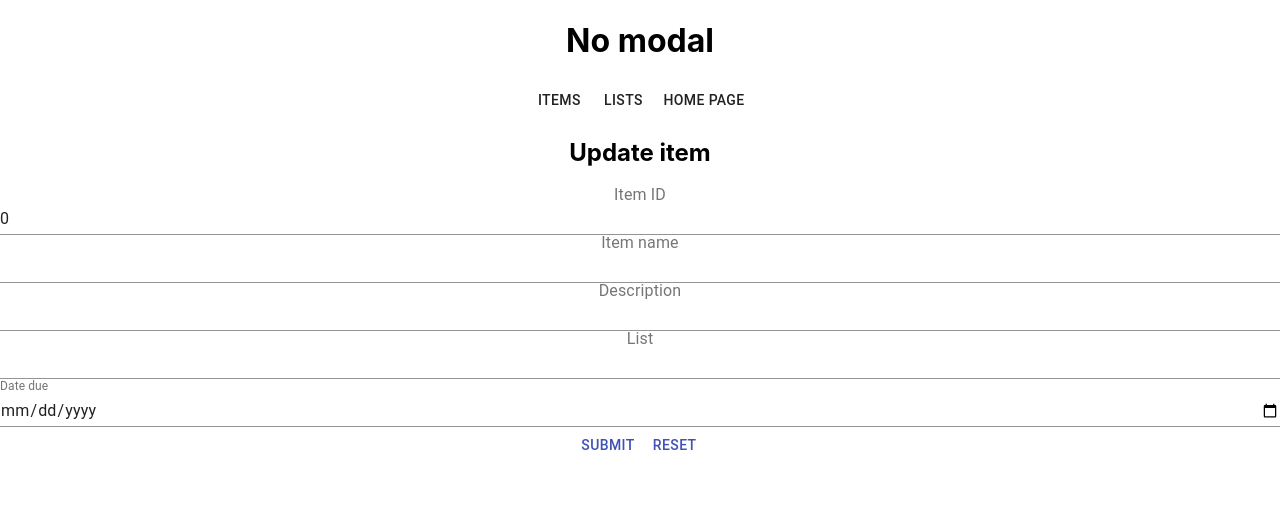
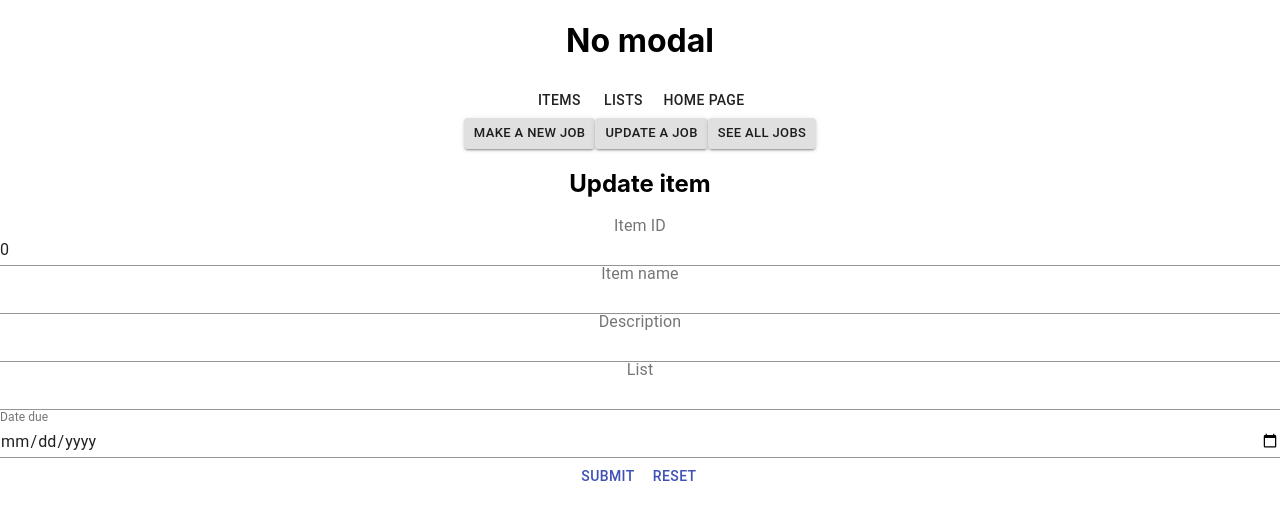
Before and after one commit to KDiggory/to-do-list-app, a React (Create React App) app: page /update in a window 1280 px wide. Shown: the top 520 px of the page. Built offline with nearby package versions, Linux system fonts and the light colour scheme.

Commit message:
item stuff all mostly working

```diff
--- a/src/components/CreateItem.tsx
+++ b/src/components/CreateItem.tsx
@@ -14,6 +14,8 @@ import Nav from './Nav';
 import Modal from '@mui/material/Modal';
 import Success from './Success';
 import Warning from './Warning';
+import { Container } from '@material-ui/core';
+import ItemCard from './ItemCard';
 
 
 interface IAppProps {
@@ -29,6 +31,16 @@ const CreateItem : React.FunctionComponent<IAppProps> = () => {
     const [showSuccessModal, setShowSuccessModal] = useState<boolean>(false)
     const [showWarningModal, setShowWarningModal] = useState<boolean>(false)
 
+      // state to store the data we get from the back end
+   const [items, setItems] = useState<any[]>([])
+
+   // State to check if the API has errored
+   const [error, setError] = useState(null);
+
+   // State to check if the data has loaded
+   const [loaded, setLoaded] = useState(false);
+
+
     interface newItem {
         name: String,
         description: String,
@@ -37,6 +49,31 @@ const CreateItem : React.FunctionComponent<IAppProps> = () => {
           id: Number | undefined
         }
     }
+
+    const newitem = () => {
+      window.location.href = '/newitem'
+  }
+
+  const update = () => {
+      window.location.href = '/update'
+  }
+
+  const seeAll = () => {
+      console.log('in seeAll function');
+  axios
+    .get('http://localhost:8080/getAll')
+    .then((response) => {
+      console.log('after axios req');
+      // console.log(response);
+      setItems(response.data);
+      setLoaded(true);
+      console.log(loaded);
+      console.log("Got results, page should load.");
+    })
+    .catch((error) => {
+      console.log(error);
+    });
+  }
 
     const submit = () => {
        const newItem: newItem = {
@@ -86,6 +123,9 @@ const CreateItem : React.FunctionComponent<IAppProps> = () => {
        <h1> success modal</h1>
          <Nav>
           </Nav>
+          <Button variant="contained" size="small" onClick={newitem} > Make a new job </Button>
+        <Button variant="contained" size="small" onClick={update} > Update a job </Button>
+        <Button variant="contained" size="small" onClick={seeAll} > See all jobs </Button>
           <FormGroup>
               <h2> Showing the Items page </h2>
   <InputLabel htmlFor="itemName">Name</InputLabel>
@@ -124,6 +164,17 @@ const CreateItem : React.FunctionComponent<IAppProps> = () => {
 
     <Button color="primary" onClick={() => submit()} >Submit</Button>
     <Button color="primary" onClick={() => resetForm()}>Reset</Button>
+    <Container
+        id="grid">
+           {items.map((item) => {
+               console.log(item);
+              return (
+                  <div>
+
+               <ItemCard  itemName={item.name} itemDescription={item.description} itemDate={item.date} id={item.id} list_id={item.list_id} ></ItemCard>
+               </div>
+            )})}
+      </Container>
     </div>
       ) } else if (showWarningModal === true ) {
         return (
@@ -132,6 +183,9 @@ const CreateItem : React.FunctionComponent<IAppProps> = () => {
             <Warning/>
          <Nav>
           </Nav>
+          <Button variant="contained" size="small" onClick={newitem} > Make a new job </Button>
+        <Button variant="contained" size="small" onClick={update} > Update a job </Button>
+        <Button variant="contained" size="small" onClick={seeAll} > See all jobs </Button>
           <FormGroup>
               <h2> Showing the Items page </h2>
   <InputLabel htmlFor="itemName">Name</InputLabel>
@@ -170,6 +224,17 @@ const CreateItem : React.FunctionComponent<IAppProps> = () => {
 
     <Button color="primary" onClick={() => submit()} >Submit</Button>
     <Button color="primary" onClick={() => resetForm()}>Reset</Button>
+    <Container
+        id="grid">
+           {items.map((item) => {
+               console.log(item);
+              return (
+                  <div>
+
+               <ItemCard  itemName={item.name} itemDescription={item.description} itemDate={item.date} id={item.id} list_id={item.list_id} ></ItemCard>
+               </div>
+            )})}
+      </Container>
     </div>
         )
       } else {
@@ -179,6 +244,9 @@ const CreateItem : React.FunctionComponent<IAppProps> = () => {
                 <Warning/>
              <Nav>
               </Nav>
+              <Button variant="contained" size="small" onClick={newitem} > Make a new job </Button>
+        <Button variant="contained" size="small" onClick={update} > Update a job </Button>
+        <Button variant="contained" size="small" onClick={seeAll} > See all jobs </Button>
               <FormGroup>
                   <h2> Showing the Items page </h2>
       <InputLabel htmlFor="itemName">Name</InputLabel>
@@ -217,6 +285,17 @@ const CreateItem : React.FunctionComponent<IAppProps> = () => {
 
         <Button color="primary" onClick={() => submit()} >Submit</Button>
         <Button color="primary" onClick={() => resetForm()}>Reset</Button>
+        <Container
+        id="grid">
+           {items.map((item) => {
+               console.log(item);
+              return (
+                  <div>
+
+               <ItemCard  itemName={item.name} itemDescription={item.description} itemDate={item.date} id={item.id} list_id={item.list_id} ></ItemCard>
+               </div>
+            )})}
+      </Container>
         </div>
         )
       }
--- a/src/components/ItemCard.tsx
+++ b/src/components/ItemCard.tsx
@@ -31,6 +31,23 @@ const ItemCard: React.FunctionComponent<IAppProps> = (props) => {
 
     const [idDel, setIdDel] = useState<Number>();
     const [idUpdate, setIdUpdate] = useState<Number>();
+    const [deleted, setDeleted] = useState<boolean>(false);
+
+// use effect so that when idDel state is set with the id, it will delete that id
+    useEffect(() => {
+        console.log('should get to here')
+        axios.delete(`http://localhost:8080/deleteItems/${idDel}`)
+        .then(() => {
+          console.log('item deleted');
+        })
+        .catch(()=> {
+
+        });
+    },[idDel]);
+    // would be good to get a re-render after deletion
+
+
+
 
 
         return (
@@ -57,12 +74,9 @@ const ItemCard: React.FunctionComponent<IAppProps> = (props) => {
                 <Typography >
                  <h5> List ID: cant get this working</h5>
                 </Typography>
-                </CardContent>
-                {/* <CardActions style={{justifyContent: 'center'}}>
                 <Button variant="contained" size="small" onClick={() => setIdUpdate(props.id)} href="/update"> Update </Button>
                 <Button variant="contained" color="error" size="small" onClick={() => setIdDel(props.id)}> Delete </Button>
-                 </CardActions> */}
-
+                </CardContent>
                  </Card>
                  </Grid>
             )
--- a/src/components/UpdateItem.tsx
+++ b/src/components/UpdateItem.tsx
@@ -12,6 +12,8 @@ import { useEffect, useState } from "react";
 import Nav from './Nav';
 import Success from './Success';
 import Warning from './Warning';
+import { Container } from '@material-ui/core';
+import ItemCard from './ItemCard';
 
 interface IAppProps {
 }
@@ -36,7 +38,39 @@ const UpdateItem: React.FunctionComponent<IAppProps> = () => {
 
     const [showSuccessModal, setShowSuccessModal] = useState<boolean>(false)
     const [showWarningModal, setShowWarningModal] = useState<boolean>(false)
+ // state to store the data we get from the back end
+ const [items, setItems] = useState<any[]>([])
 
+ // State to check if the API has errored
+ const [error, setError] = useState(null);
+
+ // State to check if the data has loaded
+ const [loaded, setLoaded] = useState(false);
+
+    const newitem = () => {
+      window.location.href = '/newitem'
+  }
+
+  const update = () => {
+      window.location.href = '/update'
+  }
+
+  const seeAll = () => {
+      console.log('in seeAll function');
+  axios
+    .get('http://localhost:8080/getAll')
+    .then((response) => {
+      console.log('after axios req');
+      // console.log(response);
+      setItems(response.data);
+      setLoaded(true);
+      console.log(loaded);
+      console.log("Got results, page should load.");
+    })
+    .catch((error) => {
+      console.log(error);
+    });
+  }
     const submit = () => {
       const toUpdate: toUpdate = {
           itemId: itemId,
@@ -84,6 +118,9 @@ const UpdateItem: React.FunctionComponent<IAppProps> = () => {
      <Success/>
      <h1> success modal</h1>
         <Nav></Nav>
+        <Button variant="contained" size="small" onClick={newitem} > Make a new job </Button>
+        <Button variant="contained" size="small" onClick={update} > Update a job </Button>
+        <Button variant="contained" size="small" onClick={seeAll} > See all jobs </Button>
 <FormGroup>
   <h2> Update item</h2>
   <InputLabel htmlFor="itemId">Item ID</InputLabel>
@@ -128,13 +165,26 @@ const UpdateItem: React.FunctionComponent<IAppProps> = () => {
 
     <Button color="primary" onClick={() => submit()} >Submit</Button>
     <Button color="primary" onClick={() => reset()}>Reset</Button>
+    <Container
+        id="grid">
+           {items.map((item) => {
+               console.log(item);
+              return (
+                  <div>
+
+               <ItemCard  itemName={item.name} itemDescription={item.description} itemDate={item.date} id={item.id} list_id={item.list_id} ></ItemCard>
+               </div>
+            )})}
+      </Container>
       </div>
    );} else if ( showWarningModal === true) {
      return (
        <div>
        <h1> warning modal</h1>
       <Nav></Nav>
-
+      <Button variant="contained" size="small" onClick={newitem} > Make a new job </Button>
+        <Button variant="contained" size="small" onClick={update} > Update a job </Button>
+        <Button variant="contained" size="small" onClick={seeAll} > See all jobs </Button>
       <FormGroup>
       <h2> Update item</h2>
         <InputLabel htmlFor="itemId">Item ID</InputLabel>
@@ -179,6 +229,17 @@ const UpdateItem: React.FunctionComponent<IAppProps> = () => {
 
           <Button color="primary" onClick={() => submit()} >Submit</Button>
           <Button color="primary" onClick={() => reset()}>Reset</Button>
+          <Container
+        id="grid">
+           {items.map((item) => {
+               console.log(item);
+              return (
+                  <div>
+
+               <ItemCard  itemName={item.name} itemDescription={item.description} itemDate={item.date} id={item.id} list_id={item.list_id} ></ItemCard>
+               </div>
+            )})}
+      </Container>
             </div>
      )
    } else {
@@ -186,6 +247,9 @@ const UpdateItem: React.FunctionComponent<IAppProps> = () => {
         <div>
         <h1> No modal</h1>
        <Nav></Nav>
+       <Button variant="contained" size="small" onClick={newitem} > Make a new job </Button>
+        <Button variant="contained" size="small" onClick={update} > Update a job </Button>
+        <Button variant="contained" size="small" onClick={seeAll} > See all jobs </Button>
 
        <FormGroup>
        <h2> Update item</h2>
@@ -231,6 +295,17 @@ const UpdateItem: React.FunctionComponent<IAppProps> = () => {
 
            <Button color="primary" onClick={() => submit()} >Submit</Button>
            <Button color="primary" onClick={() => reset()}>Reset</Button>
+           <Container
+        id="grid">
+           {items.map((item) => {
+               console.log(item);
+              return (
+                  <div>
+
+               <ItemCard  itemName={item.name} itemDescription={item.description} itemDate={item.date} id={item.id} list_id={item.list_id} ></ItemCard>
+               </div>
+            )})}
+      </Container>
              </div>
       )
    }
```
Also changed, not shown: src/components/Items.tsx (+5 -2 lines).
